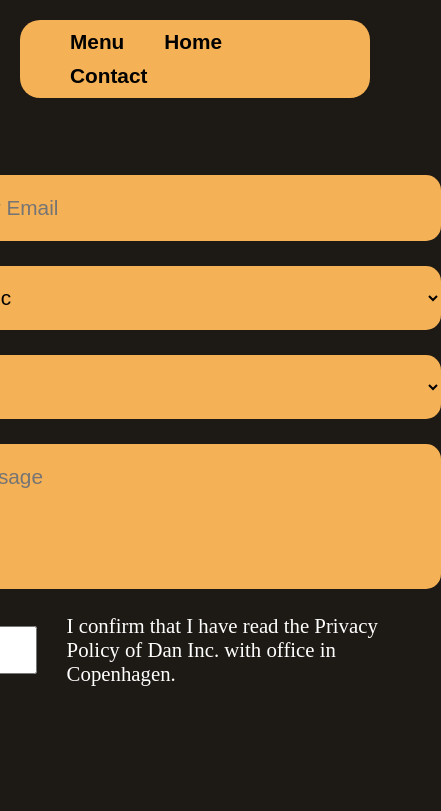
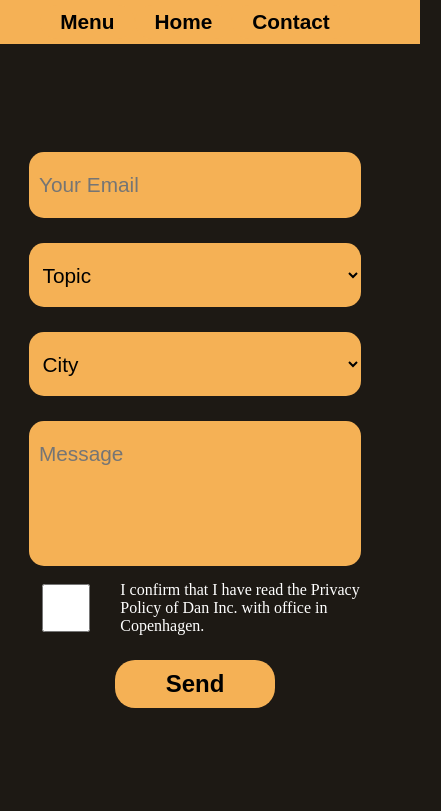
Before and after one commit to dlaszkowicz/restaurant--page, a website: page dist/index.html in a window 390 px wide. Shown: the top 811 px of the page, 441 px wide, since content can reach past the window. Drawn offline with Linux system fonts and the light colour scheme.

Commit message:
contact form done

```diff
--- a/src/contact.js
+++ b/src/contact.js
@@ -47,6 +47,12 @@ const createRestaurantContactPage = () => {
 
   contactForm.appendChild(termsContainer);
 
+  const submitBtn = document.createElement("button");
+  submitBtn.type = "submit";
+  submitBtn.textContent = "Send";
+
+  contactForm.appendChild(submitBtn);
+
   container.appendChild(formContainer);
   formContainer.appendChild(contactForm);
 };
--- a/src/pageLoad.js
+++ b/src/pageLoad.js
@@ -6,6 +6,9 @@ function initialLoad() {
   /* createRestaurantHomePage(); */
   createRestaurantContactPage();
   /* createRestaurantMenuPage(); */
+  menuBtn.addEventListener("click", function () {
+    createRestaurantMenuPage();
+  });
 }
 
 export default initialLoad;
--- a/src/styles.css
+++ b/src/styles.css
@@ -11,6 +11,7 @@ body {
   align-items: center;
   height: 100vh;
   width: 100%;
+  margin: 0px 0px;
 }
 .book-now {
   width: 13.5rem;
@@ -68,6 +69,12 @@ a {
   text-decoration: none;
   color: #fff;
 }
+.form-container {
+  width: 100%;
+  display: flex;
+  align-items: center;
+  justify-content: center;
+}
 input,
 select {
   display: flex;
@@ -78,7 +85,7 @@ select {
   height: 4rem;
   width: 30rem;
   font-size: 1.3em;
-  font-weight: lighter;
+  font-weight: light;
   padding-left: 10px;
 }
 select {
@@ -86,6 +93,7 @@ select {
 }
 .message-input {
   padding-bottom: 80px;
+  margin-bottom: 10px;
 }
 label {
   color: #fff;
@@ -101,5 +109,41 @@ form div input {
   width: 3rem;
   margin: 0px;
   margin-right: 30px;
-  margin-left: 40px;
+  margin-left: 20px;
 }
+form {
+  display: flex;
+  flex-direction: column;
+  justify-content: center;
+  align-items: center;
+}
+form button {
+  margin-top: 20px;
+  height: 3rem;
+  width: 10rem;
+  font-size: 1.5em;
+}
+@media only screen and (max-width: 650px) {
+  body input {
+    width: 20rem;
+  }
+  select {
+    width: 20.8rem;
+  }
+  nav {
+    font-size: 1em;
+    width: 100%;
+    border-radius: 0;
+    margin-top: 0;
+  }
+  label {
+    font-size: 16px;
+  }
+  form div input {
+    margin-left: 12px;
+  }
+}
+nav {
+  display: flex;
+  justify-content: center;
+}
```
Also changed, not shown: dist/main.js.
